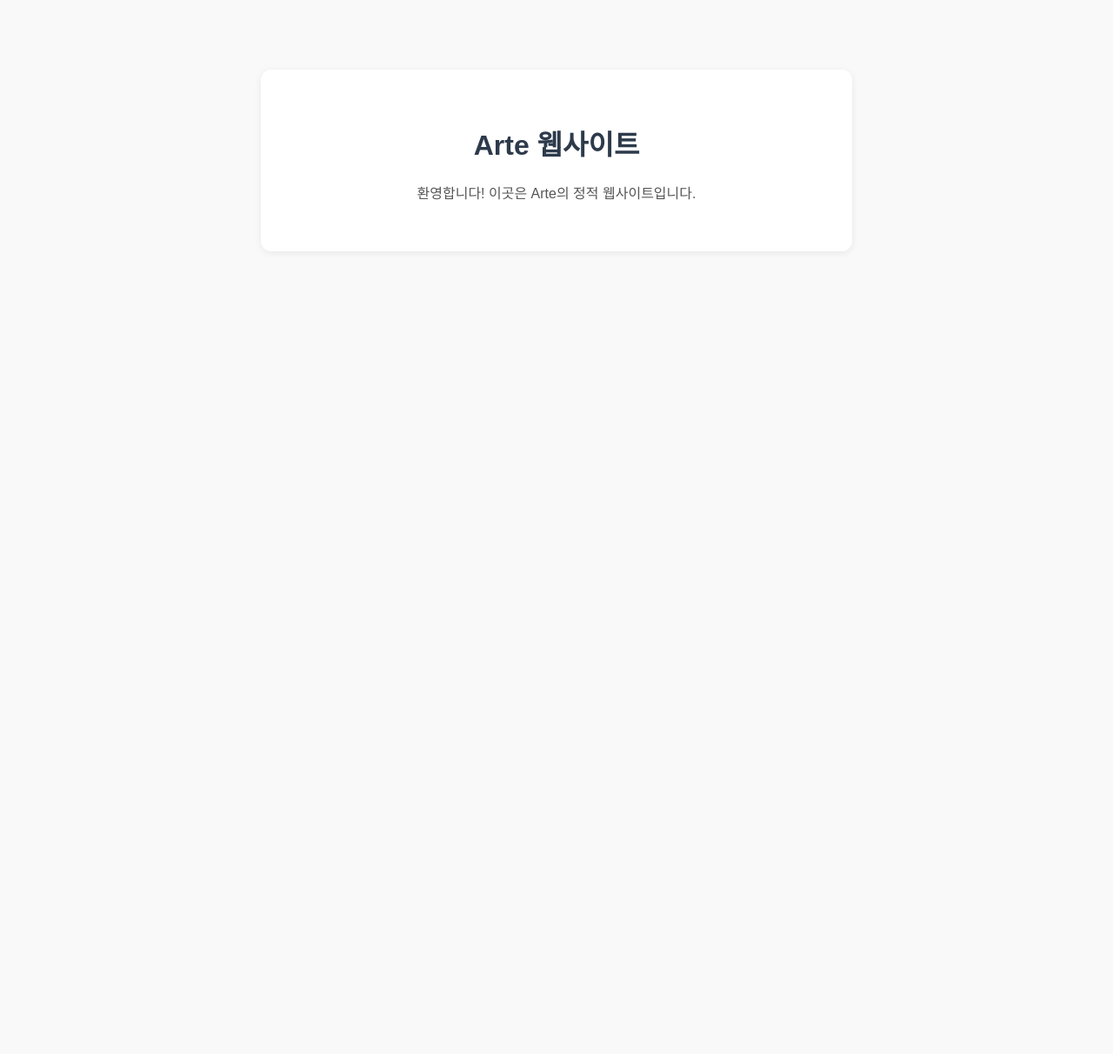
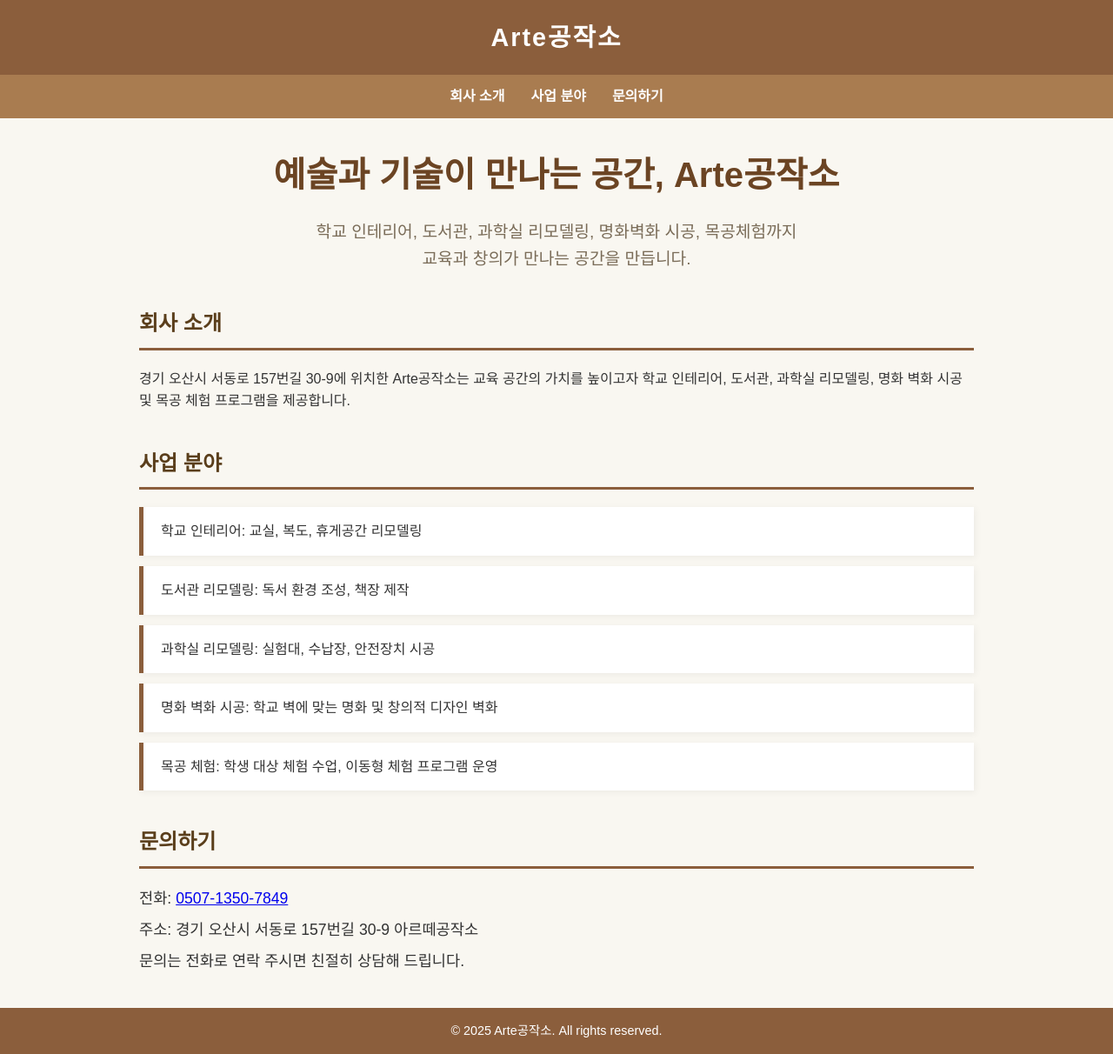
Before and after one commit to acacia0216/arte7849, a plain HTML site: page index.html in a window 1280 px wide. Shown: the whole page at 87% size. Before the commit the page ends 800 px from the top, so only its background shows below. Drawn offline with Linux system fonts and the light colour scheme.

Commit message:
회사 브랜딩 사이트 메인 화면 업데이트

```diff
--- a/index.html
+++ b/index.html
@@ -1,20 +1,152 @@
 <!DOCTYPE html>
 <html lang="ko">
 <head>
-    <meta charset="UTF-8">
-    <meta name="viewport" content="width=device-width, initial-scale=1.0">
-    <title>Arte 웹사이트</title>
-    <style>
-        body { font-family: 'Noto Sans KR', sans-serif; background: #f9f9f9; margin: 0; padding: 0; }
-        .container { max-width: 600px; margin: 80px auto; background: #fff; border-radius: 12px; box-shadow: 0 2px 8px rgba(0,0,0,0.07); padding: 40px; text-align: center; }
-        h1 { color: #2d3a4b; }
-        p { color: #555; }
-    </style>
+  <meta charset="UTF-8" />
+  <meta name="viewport" content="width=device-width, initial-scale=1" />
+  <title>Arte공작소</title>
+  <style>
+    /* 기본 스타일 */
+    body {
+      margin: 0;
+      font-family: 'Noto Sans KR', sans-serif;
+      background-color: #f9f7f1;
+      color: #333;
+      line-height: 1.6;
+    }
+    header {
+      background-color: #8b5e3c;
+      color: #fff;
+      padding: 20px 0;
+      text-align: center;
+      font-size: 1.8rem;
+      font-weight: 700;
+      letter-spacing: 2px;
+    }
+    nav {
+      background-color: #a97c50;
+      display: flex;
+      justify-content: center;
+      gap: 30px;
+      padding: 12px 0;
+      font-weight: 600;
+    }
+    nav a {
+      color: #fff;
+      text-decoration: none;
+      font-size: 1rem;
+      transition: color 0.3s ease;
+    }
+    nav a:hover {
+      color: #f7c08a;
+    }
+    main {
+      max-width: 960px;
+      margin: 30px auto;
+      padding: 0 15px;
+    }
+    .intro {
+      text-align: center;
+      margin-bottom: 40px;
+    }
+    .intro h1 {
+      font-size: 2.5rem;
+      margin-bottom: 10px;
+      color: #6b4423;
+    }
+    .intro p {
+      font-size: 1.2rem;
+      color: #7a6c58;
+    }
+    section {
+      margin-bottom: 40px;
+    }
+    section h2 {
+      border-bottom: 3px solid #8b5e3c;
+      padding-bottom: 8px;
+      margin-bottom: 20px;
+      color: #5a3e1b;
+    }
+    ul.services-list {
+      list-style: none;
+      padding: 0;
+    }
+    ul.services-list li {
+      background-color: #fff;
+      padding: 15px 20px;
+      margin-bottom: 12px;
+      border-left: 5px solid #8b5e3c;
+      box-shadow: 2px 2px 8px rgba(0,0,0,0.05);
+      font-weight: 500;
+    }
+    .contact-info p {
+      margin: 8px 0;
+      font-size: 1.1rem;
+    }
+    footer {
+      background-color: #8b5e3c;
+      color: #fff;
+      text-align: center;
+      padding: 15px 0;
+      font-size: 0.9rem;
+    }
+    /* 반응형 */
+    @media (max-width: 600px) {
+      nav {
+        flex-direction: column;
+        gap: 12px;
+      }
+      .intro h1 {
+        font-size: 2rem;
+      }
+      main {
+        margin: 20px auto;
+      }
+    }
+  </style>
 </head>
 <body>
-    <div class="container">
-        <h1>Arte 웹사이트</h1>
-        <p>환영합니다! 이곳은 Arte의 정적 웹사이트입니다.</p>
-    </div>
+  <header>
+    Arte공작소
+  </header>
+  <nav>
+    <a href="#about">회사 소개</a>
+    <a href="#services">사업 분야</a>
+    <a href="#contact">문의하기</a>
+  </nav>
+  <main>
+    <section class="intro" id="home">
+      <h1>예술과 기술이 만나는 공간, Arte공작소</h1>
+      <p>학교 인테리어, 도서관, 과학실 리모델링, 명화벽화 시공, 목공체험까지<br>교육과 창의가 만나는 공간을 만듭니다.</p>
+    </section>
+
+    <section id="about">
+      <h2>회사 소개</h2>
+      <p>경기 오산시 서동로 157번길 30-9에 위치한 Arte공작소는 교육 공간의 가치를 높이고자 학교 인테리어, 도서관, 과학실 리모델링, 명화 벽화 시공 및 목공 체험 프로그램을 제공합니다.</p>
+    </section>
+
+    <section id="services">
+      <h2>사업 분야</h2>
+      <ul class="services-list">
+        <li>학교 인테리어: 교실, 복도, 휴게공간 리모델링</li>
+        <li>도서관 리모델링: 독서 환경 조성, 책장 제작</li>
+        <li>과학실 리모델링: 실험대, 수납장, 안전장치 시공</li>
+        <li>명화 벽화 시공: 학교 벽에 맞는 명화 및 창의적 디자인 벽화</li>
+        <li>목공 체험: 학생 대상 체험 수업, 이동형 체험 프로그램 운영</li>
+      </ul>
+    </section>
+
+    <section id="contact">
+      <h2>문의하기</h2>
+      <div class="contact-info">
+        <p>전화: <a href="tel:050713507849">0507-1350-7849</a></p>
+        <p>주소: 경기 오산시 서동로 157번길 30-9 아르떼공작소</p>
+        <p>문의는 전화로 연락 주시면 친절히 상담해 드립니다.</p>
+      </div>
+    </section>
+  </main>
+
+  <footer>
+    &copy; 2025 Arte공작소. All rights reserved.
+  </footer>
 </body>
 </html>
```
